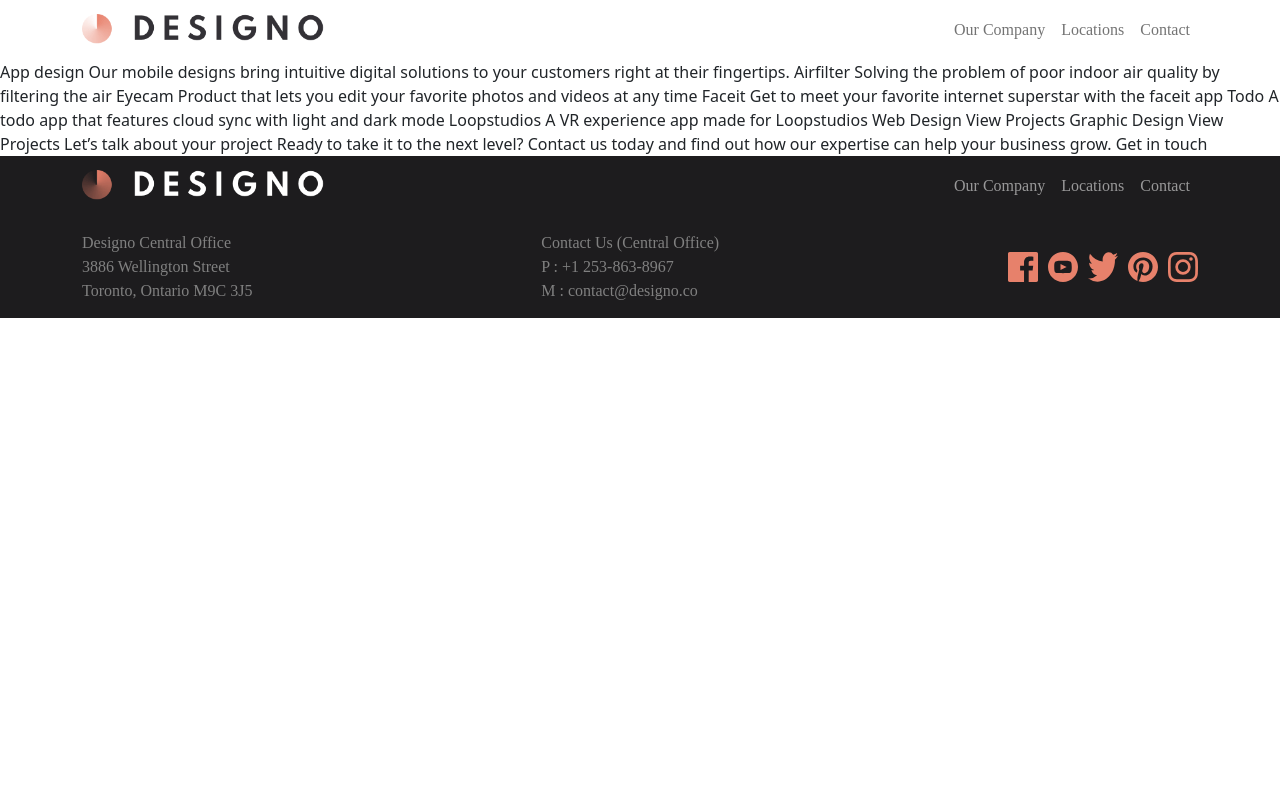
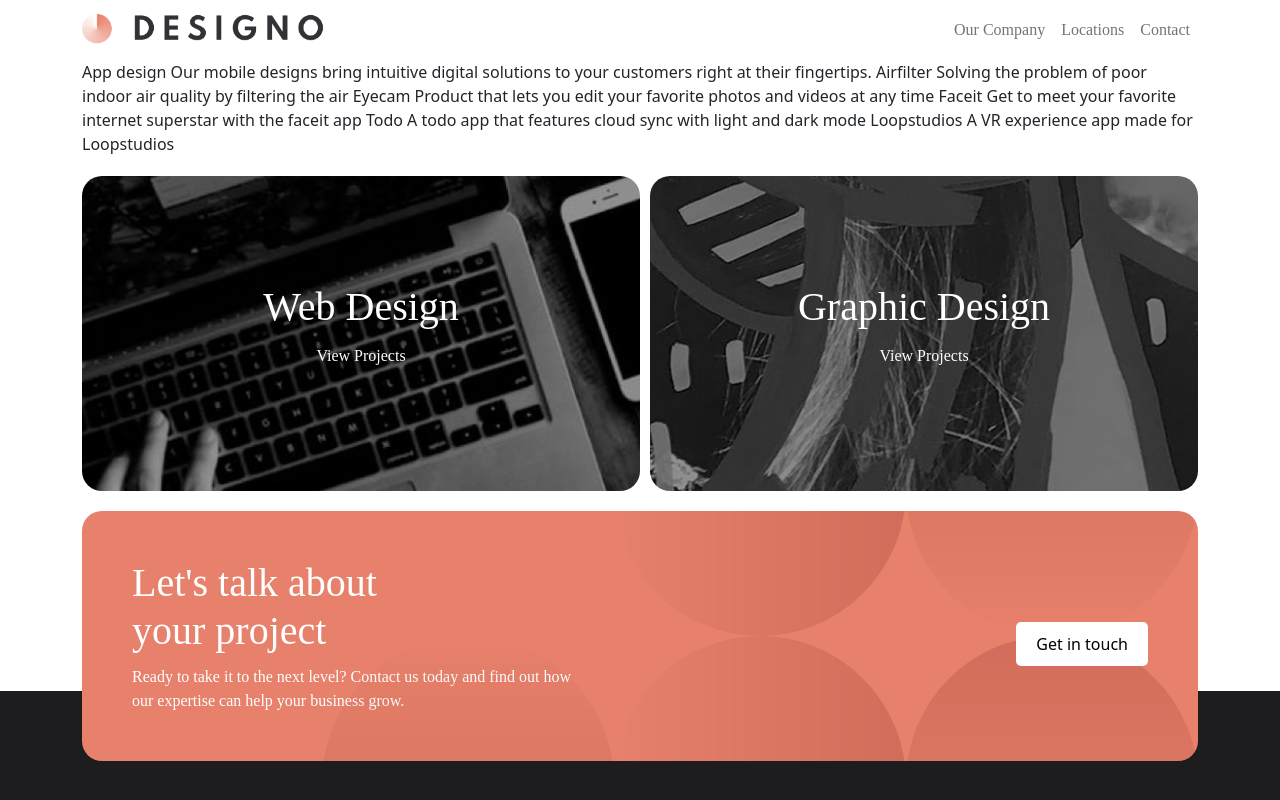
Before and after one commit to thomasgilmore/designo-multi-page-website, a React (Create React App) app: page /app-design in a window 1280 px wide. Shown: the top 800 px of the page. Built offline with nearby package versions, Linux system fonts and the light colour scheme.

Commit message:
starting to work on App Design page

```diff
--- a/src/Components/AppDesign.js
+++ b/src/Components/AppDesign.js
@@ -1,8 +1,14 @@
-import React from 'react'
+import React from 'react';
+import './appdesign.css';
+import Container from 'react-bootstrap/Container';
+import WebDesignCard from './WebDesignCard';
+import GraphicDesignCard from './GraphicDesignCard';
+import GetInTouch from './GetInTouch';
 
 export default function AppDesign() {
   return (
     <div>
+      <Container>
     App design
     Our mobile designs bring intuitive digital solutions to your customers right at their fingertips.
 
@@ -21,16 +27,14 @@ export default function AppDesign() {
     Loopstudios
     A VR experience app made for Loopstudios
 
-    Web Design
-    View Projects
+      <div className='graphicDesignAndWebDesign'>
+        <WebDesignCard />
 
-    Graphic Design
-    View Projects
+        <GraphicDesignCard />
+      </div>
 
-    Let’s talk about your project
-    Ready to take it to the next level? Contact us today and find out how our expertise can help
-    your business grow.
-    Get in touch
+      </Container>
+      <GetInTouch />
     </div>
   )
 }
--- /dev/null
+++ b/src/Components/appdesign.css
@@ -0,0 +1,12 @@
+.graphicDesignAndWebDesign {
+  display: flex;
+  gap: 10px;
+  margin: 20px 0;
+  flex-wrap: no-wrap;
+}
+
+@media only screen and (max-width: 992px) {
+  .graphicDesignAndWebDesign {
+    flex-wrap: wrap;
+  }
+}
```
